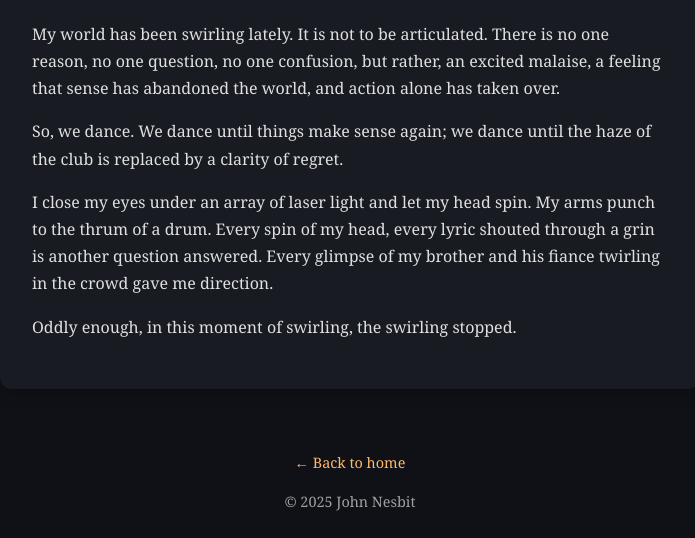
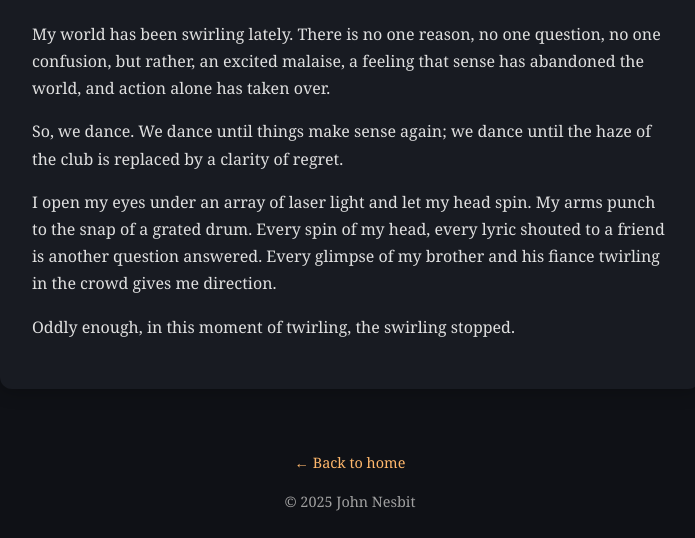
Before and after one commit to JohnNesbit/JohnNesbit.github.io, a plain HTML site: page blog.html in a window 1280 px wide. Shown: the part 1768-2306 px from the top of the page, without its empty margins (290-985 px from the left). Drawn offline with Linux system fonts and the light colour scheme.

Commit message:
change wording

```diff
--- a/blog.html
+++ b/blog.html
@@ -128,7 +128,7 @@
     </ul>
 
     <article id="post2">
-      <h2>The High - African American History</h2>
+      <h2>The High</h2>
 <img src="high.jpg" width="400" height="300">
       <p>
 It is strange that the exhibit that caught my eye was the one I ought relate to least. There was a painful torsion in the bodies laid out before me. The circle of mangled steel around me spun, and I saw the motion of cavalry trampling children, the pleading mothers, and the fighting men. As I spun further, I saw those same mothers and fathers with sickles at the throats of fleeing crowds. The loop of devastation had no end, and the compassion of the story was rewarded only with blood.
@@ -145,16 +145,16 @@ A Ziggurat, growing out of the canvas with its red clay bricks, loomed over me.
       <h2>Let’s Dance</h2>
 <img src="dance.jpg" width="300" height="400">
       <p>
-My world has been swirling lately. It is not to be articulated. There is no one reason, no one question, no one confusion, but rather, an excited malaise, a feeling that sense has abandoned the world, and action alone has taken over.
+My world has been swirling lately. There is no one reason, no one question, no one confusion, but rather, an excited malaise, a feeling that sense has abandoned the world, and action alone has taken over.
       </p>
       <p>
 So, we dance. We dance until things make sense again; we dance until the haze of the club is replaced by a clarity of regret.
       </p>
       <p>
-I close my eyes under an array of laser light and let my head spin. My arms punch to the thrum of a drum. Every spin of my head, every lyric shouted through a grin is another question answered. Every glimpse of my brother and his fiance twirling in the crowd gave me direction.
+I open my eyes under an array of laser light and let my head spin. My arms punch to the snap of a grated drum. Every spin of my head, every lyric shouted to a friend is another question answered. Every glimpse of my brother and his fiance twirling in the crowd gives me direction.
       </p>
       <p>
-	 Oddly enough, in this moment of swirling, the swirling stopped.
+	 Oddly enough, in this moment of twirling, the swirling stopped.
       </p>
     </article>
   </main>
```
